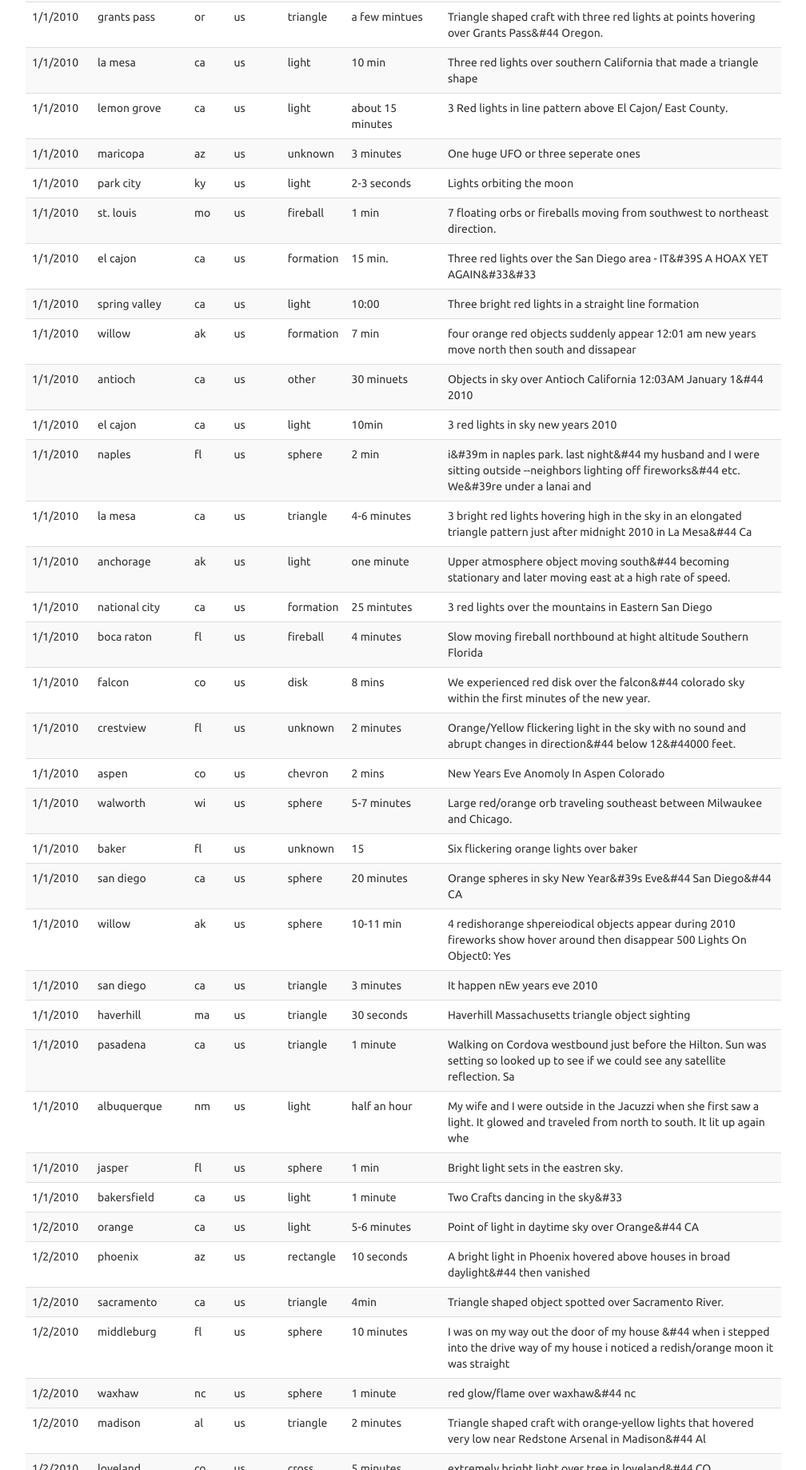
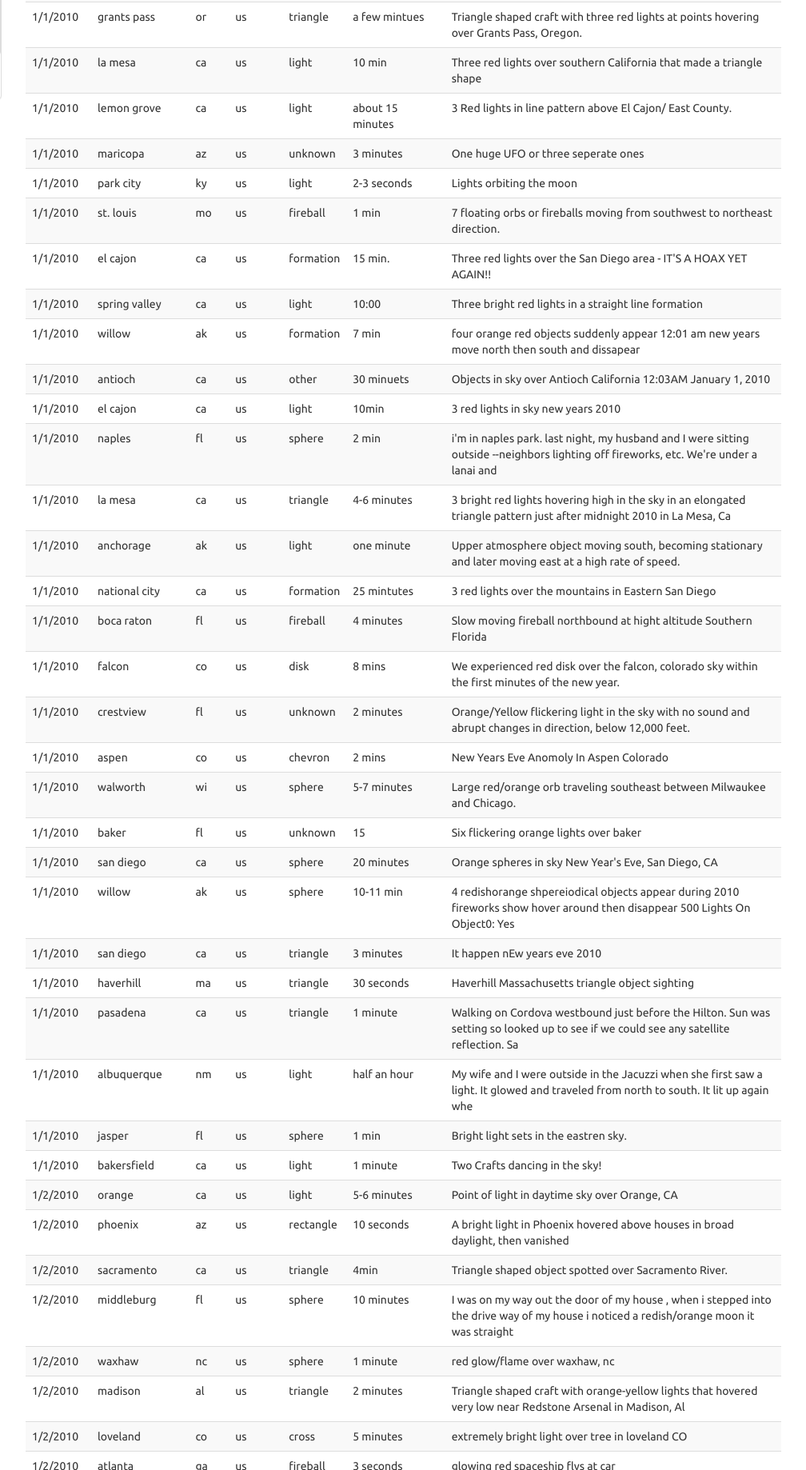
Before and after one commit to eleshuk/javascript-challenge, a plain HTML site: page UFO-level-2/index.html in a window 1280 px wide. Shown: the part 962-2800 px from the top of the page at 80% size, without its empty margins (233-1241 px from the left). Drawn offline with nearby package versions, Linux system fonts and the light colour scheme.

```diff
--- a/UFO-level-2/static/js/data.js
+++ b/UFO-level-2/static/js/data.js
@@ -50,7 +50,7 @@
     country: "us",
     shape: "triangle",
     durationMinutes: "a few mintues",
-    comments: "Triangle shaped craft with three red lights at points hovering over Grants Pass&#44 Oregon."
+    comments: "Triangle shaped craft with three red lights at points hovering over Grants Pass, Oregon."
   },
   {
     datetime: "1/1/2010",
@@ -104,7 +104,7 @@
     country: "us",
     shape: "formation",
     durationMinutes: "15 min.",
-    comments: "Three red lights over the San Diego area - IT&#39S A HOAX YET AGAIN&#33&#33"
+    comments: "Three red lights over the San Diego area - IT'S A HOAX YET AGAIN!!"
   },
   {
     datetime: "1/1/2010",
@@ -131,7 +131,7 @@
     country: "us",
     shape: "other",
     durationMinutes: "30 minuets",
-    comments: "Objects in sky over Antioch California 12:03AM January 1&#44  2010"
+    comments: "Objects in sky over Antioch California 12:03AM January 1,  2010"
   },
   {
     datetime: "1/1/2010",
@@ -149,7 +149,7 @@
     country: "us",
     shape: "sphere",
     durationMinutes: "2 min",
-    comments: "i&#39m in naples park. last night&#44 my husband and I were sitting outside --neighbors lighting off fireworks&#44 etc. We&#39re under a lanai and"
+    comments: "i'm in naples park. last night, my husband and I were sitting outside --neighbors lighting off fireworks, etc. We're under a lanai and"
   },
   {
     datetime: "1/1/2010",
@@ -158,7 +158,7 @@
     country: "us",
     shape: "triangle",
     durationMinutes: "4-6 minutes",
-    comments: "3 bright red lights hovering high in the sky in an elongated triangle pattern just after midnight 2010 in La Mesa&#44 Ca"
+    comments: "3 bright red lights hovering high in the sky in an elongated triangle pattern just after midnight 2010 in La Mesa, Ca"
   },
   {
     datetime: "1/1/2010",
@@ -167,7 +167,7 @@
     country: "us",
     shape: "light",
     durationMinutes: "one minute",
-    comments: "Upper atmosphere object moving south&#44 becoming stationary and later moving east at a high rate of speed."
+    comments: "Upper atmosphere object moving south, becoming stationary and later moving east at a high rate of speed."
   },
   {
     datetime: "1/1/2010",
@@ -194,7 +194,7 @@
     country: "us",
     shape: "disk",
     durationMinutes: "8 mins",
-    comments: "We experienced red disk over the falcon&#44 colorado sky within the first minutes of the new year."
+    comments: "We experienced red disk over the falcon, colorado sky within the first minutes of the new year."
   },
   {
     datetime: "1/1/2010",
@@ -203,7 +203,7 @@
     country: "us",
     shape: "unknown",
     durationMinutes: "2 minutes",
-    comments: "Orange/Yellow flickering light in the sky with no sound and abrupt changes in direction&#44 below 12&#44000 feet."
+    comments: "Orange/Yellow flickering light in the sky with no sound and abrupt changes in direction, below 12,000 feet."
   },
   {
     datetime: "1/1/2010",
@@ -239,7 +239,7 @@
     country: "us",
     shape: "sphere",
     durationMinutes: "20 minutes",
-    comments: "Orange spheres in sky New Year&#39s Eve&#44 San Diego&#44 CA"
+    comments: "Orange spheres in sky New Year's Eve, San Diego, CA"
   },
   {
     datetime: "1/1/2010",
@@ -302,7 +302,7 @@
     country: "us",
     shape: "light",
     durationMinutes: "1 minute",
-    comments: "Two Crafts dancing in the sky&#33"
+    comments: "Two Crafts dancing in the sky!"
   },
   {
     datetime: "1/2/2010",
@@ -311,7 +311,7 @@
     country: "us",
     shape: "light",
     durationMinutes: "5-6 minutes",
-    comments: "Point of light in daytime sky over Orange&#44 CA"
+    comments: "Point of light in daytime sky over Orange, CA"
   },
   {
     datetime: "1/2/2010",
@@ -320,7 +320,7 @@
     country: "us",
     shape: "rectangle",
     durationMinutes: "10 seconds",
-    comments: "A bright light in Phoenix hovered above houses in broad daylight&#44 then vanished"
+    comments: "A bright light in Phoenix hovered above houses in broad daylight, then vanished"
   },
   {
     datetime: "1/2/2010",
@@ -338,7 +338,7 @@
     country: "us",
     shape: "sphere",
     durationMinutes: "10 minutes",
-    comments: "I was on my way out the door of my house &#44 when i stepped into the drive way of my house i noticed a redish/orange moon it was straight"
+    comments: "I was on my way out the door of my house , when i stepped into the drive way of my house i noticed a redish/orange moon it was straight"
   },
   {
     datetime: "1/2/2010",
@@ -347,7 +347,7 @@
     country: "us",
     shape: "sphere",
     durationMinutes: "1 minute",
-    comments: "red glow/flame over waxhaw&#44 nc"
+    comments: "red glow/flame over waxhaw, nc"
   },
   {
     datetime: "1/2/2010",
@@ -356,7 +356,7 @@
     country: "us",
     shape: "triangle",
     durationMinutes: "2 minutes",
-    comments: "Triangle shaped craft with orange-yellow lights that hovered very low near Redstone Arsenal in Madison&#44 Al"
+    comments: "Triangle shaped craft with orange-yellow lights that hovered very low near Redstone Arsenal in Madison, Al"
   },
   {
     datetime: "1/2/2010",
@@ -365,7 +365,7 @@
     country: "us",
     shape: "cross",
     durationMinutes: "5 minutes",
-    comments: "extremely bright light over tree in loveland&#44 CO"
+    comments: "extremely bright light over tree in loveland CO"
   },
   {
     datetime: "1/2/2010",
@@ -383,7 +383,7 @@
     country: "us",
     shape: "circle",
     durationMinutes: "20 mins",
-    comments: "didnt move like a plane or helicopter&#44 too close to be a star."
+    comments: "didnt move like a plane or helicopter, too close to be a star."
   },
   {
     datetime: "1/4/2010",
@@ -392,7 +392,7 @@
     country: "us",
     shape: "flash",
     durationMinutes: "35 mins",
-    comments: "colorful flashing craft hovers for 30mins &amp;  then flashes violet&#44 followed by dashing to the right &amp; disappearing"
+    comments: "colorful flashing craft hovers for 30mins, then flashes violet, followed by dashing to the right, disappearing"
   },
   {
     datetime: "1/4/2010",
@@ -401,7 +401,7 @@
     country: "us",
     shape: "changing",
     durationMinutes: "abt 1 hour",
-    comments: "Spherical flashing lights&#44 hovering in the northwestern sky&#44 no sound.  ((NUFORC Note:  Possible sighting of celestial body??  PD))"
+    comments: "Spherical flashing lights, hovering in the northwestern sky, no sound.  ((NUFORC Note:  Possible sighting of celestial body??  PD))"
   },
   {
     datetime: "1/4/2010",
@@ -428,7 +428,7 @@
     country: "us",
     shape: "light",
     durationMinutes: "2-3 minutes",
-    comments: "Very bright light&#44 flying lower than a jet; appeared to be tracking another light.  ((NUFORC Note:  Satellites??  PD))"
+    comments: "Very bright light, flying lower than a jet; appeared to be tracking another light.  ((NUFORC Note:  Satellites??  PD))"
   },
   {
     datetime: "1/4/2010",
@@ -437,7 +437,7 @@
     country: "us",
     shape: "unknown",
     durationMinutes: "4 hours",
-    comments: "Extremely high&#44 hovering object blinking various colors with red light on top seen from San Pablo.  ((NUFORC Note:  Sirius??  PD))"
+    comments: "Extremely high, hovering object blinking various colors with red light on top seen from San Pablo.  ((NUFORC Note:  Sirius??  PD))"
   },
   {
     datetime: "1/4/2010",
@@ -455,7 +455,7 @@
     country: "us",
     shape: "light",
     durationMinutes: "noticed from dusk to dawn",
-    comments: "&quot;Fake stars&quot; over San Diego&#44 CA"
+    comments: "'Fake stars' over San Diego, CA"
   },
   {
     datetime: "1/5/2010",
@@ -500,7 +500,7 @@
     country: "us",
     shape: "triangle",
     durationMinutes: "45 seconds",
-    comments: "Black Triangular Aircraft w/ Three White Lights Flying Low in New Paltz&#44 NY"
+    comments: "Black Triangular Aircraft w/ Three White Lights Flying Low in New Paltz, NY"
   },
   {
     datetime: "1/5/2010",
@@ -509,7 +509,7 @@
     country: "us",
     shape: "cigar",
     durationMinutes: "40 seconds",
-    comments: "Brilliant silver/white silent object flew into sight&#44 slowed&#44 paused then faded from sight."
+    comments: "Brilliant silver/white silent object flew into sight, slowed, paused then faded from sight."
   },
   {
     datetime: "1/5/2010",
@@ -518,7 +518,7 @@
     country: "us",
     shape: "light",
     durationMinutes: "seven minutes",
-    comments: "Orange light that set down in woods&#44 got brighter&#44 then left"
+    comments: "Orange light that set down in woods, got brighter, then left"
   },
   {
     datetime: "1/6/2010",
@@ -527,7 +527,7 @@
     country: "us",
     shape: "light",
     durationMinutes: "20 minutes",
-    comments: "Unusual silent&#44 orange glowing light stopping changing direction and discharging sudstance."
+    comments: "Unusual silent, orange glowing light stopping changing direction and discharging sudstance."
   },
   {
     datetime: "1/6/2010",
@@ -545,7 +545,7 @@
     country: "us",
     shape: "disk",
     durationMinutes: "1 hour",
-    comments: "disc shape hovering above Searcy&#44 AR"
+    comments: "disc shape hovering above Searcy, AR"
   },
   {
     datetime: "1/7/2010",
@@ -590,7 +590,7 @@
     country: "us",
     shape: "light",
     durationMinutes: "approx. 1 sec.",
-    comments: "Bright Florissant-green&#44 circular light arching downward with a trail of the same color.  ((NUFORC Note:  Possible meteor?  PD))"
+    comments: "Bright Florissant-green, circular light arching downward with a trail of the same color.  ((NUFORC Note:  Possible meteor?  PD))"
   },
   {
     datetime: "1/7/2010",
@@ -599,7 +599,7 @@
     country: "us",
     shape: "triangle",
     durationMinutes: "2-3 minutes",
-    comments: "Very large (747ish)&#44 low flying&#44 slow moving (30-50 mph)&#44 and absolutely silent triangular object w/3 lights."
+    comments: "Very large (747ish), low flying, slow moving (30-50 mph), and absolutely silent triangular object w/3 lights."
   },
   {
     datetime: "1/8/2010",
@@ -617,7 +617,7 @@
     country: "us",
     shape: "unknown",
     durationMinutes: "10-15 seconds",
-    comments: "Four straight &#44horizontal lights on one 40-60&#39 structure&#44 150-200 ft in the air just above the tree line (Tomball TX)"
+    comments: "Four straight ,horizontal lights on one 40-60' structure, 150-200 ft in the air just above the tree line (Tomball TX)"
   },
   {
     datetime: "1/8/2010",
@@ -635,7 +635,7 @@
     country: "us",
     shape: "triangle",
     durationMinutes: "40 seconds",
-    comments: "A trangular craft with several&#44 large&#44 bright lights flew low and quick over the neighborhood"
+    comments: "A trangular craft with several, large, bright lights flew low and quick over the neighborhood"
   },
   {
     datetime: "1/9/2010",
@@ -653,7 +653,7 @@
     country: "us",
     shape: "other",
     durationMinutes: "unknown",
-    comments: "my daughter went with her mother to look for a job&#44 at hickery springs mfco.she toke a picture of her self seting in the drivers set. a"
+    comments: "my daughter went with her mother to look for a job, at hickery springs mfco.she toke a picture of her self seting in the drivers set. a"
   },
   {
     datetime: "1/9/2010",
@@ -662,7 +662,7 @@
     country: "us",
     shape: "light",
     durationMinutes: "1 hour",
-    comments: "multi-colored pulsating UFO&#44 round white object falls out of it straight down toward the ground"
+    comments: "multi-colored pulsating UFO, round white object falls out of it straight down toward the ground"
   },
   {
     datetime: "1/9/2010",
@@ -707,7 +707,7 @@
     country: "us",
     shape: "formation",
     durationMinutes: "several hours",
-    comments: "Southeast sky early in the evening&#44 Blue&#44 Green and Red Lights.  ((NUFORC Note:  Possible sighting of Sirius??  PD))"
+    comments: "Southeast sky early in the evening, Blue, Green and Red Lights.  ((NUFORC Note:  Possible sighting of Sirius??  PD))"
   },
   {
     datetime: "1/9/2010",
@@ -725,7 +725,7 @@
     country: "us",
     shape: "light",
     durationMinutes: "not sure",
-    comments: "cinti&#44ohio      23:00   light in back yard"
+    comments: "cinti,ohio      23:00   light in back yard"
   },
   {
     datetime: "1/9/2010",
@@ -743,7 +743,7 @@
     country: "us",
     shape: "sphere",
     durationMinutes: "5 minutes",
-    comments: "Unidentified object&#44 roughly spherical&#44 hovering/moving very slowly&#44 many lights&#44 multiple colors."
+    comments: "Unidentified object, roughly spherical, hovering/moving very slowly, many lights, multiple colors."
   },
   {
     datetime: "1/10/2010",
@@ -788,7 +788,7 @@
     country: "us",
     shape: "changing",
     durationMinutes: "15 min",
-    comments: "Object appears and hovers&#44 strange maneuvering."
+    comments: "Object appears and hovers, strange maneuvering."
   },
   {
     datetime: "1/10/2010",
@@ -878,7 +878,7 @@
     country: "us",
     shape: "triangle",
     durationMinutes: "5 to 10 sec.",
-    comments: "V shaped&#44 extreamly fast&#44 silent and the color was orange."
+    comments: "V shaped, extreamly fast, silent and the color was orange."
   },
   {
     datetime: "1/11/2010",
@@ -932,7 +932,7 @@
     country: "us",
     shape: "other",
     durationMinutes: "night",
-    comments: "((HOAX??))  a strange ball of fire&#44 like after burners."
+    comments: "((HOAX??))  a strange ball of fire, like after burners."
   },
   {
     datetime: "1/12/2010",
@@ -959,7 +959,7 @@
     country: "us",
     shape: "disk",
     durationMinutes: "15minutes",
-    comments: "five glowning globes over waukesha&#44wi"
+    comments: "five glowning globes over waukesha,wi"
   },
   {
     datetime: "1/12/2010",
@@ -968,7 +968,7 @@
     country: "us",
     shape: "fireball",
     durationMinutes: "30 seconds",
-    comments: "Fireballs seen from Ceres&#44 California"
+    comments: "Fireballs seen from Ceres, California"
   },
   {
     datetime: "1/13/2010",
@@ -977,7 +977,7 @@
     country: "us",
     shape: "triangle",
     durationMinutes: "30 seconds",
-    comments: "Blinking lights on a rectanglar shaped object spotted in the sky in White Oak&#44 PA."
+    comments: "Blinking lights on a rectanglar shaped object spotted in the sky in White Oak, PA."
   },
   {
     datetime: "1/13/2010",
@@ -995,6 +995,6 @@
     country: "us",
     shape: "unknown",
     durationMinutes: "4 minutes",
-    comments: "Bright orange object&#44 rapid speed and direction changes .."
+    comments: "Bright orange object, rapid speed and direction changes .."
   }
 ];
```
Also changed, not shown: UFO-level-1/static/js/data.js (+43 -43 lines), UFO-level-2/index.html (+8 -0 lines), UFO-level-2/static/js/app.js (+31 -31 lines).
